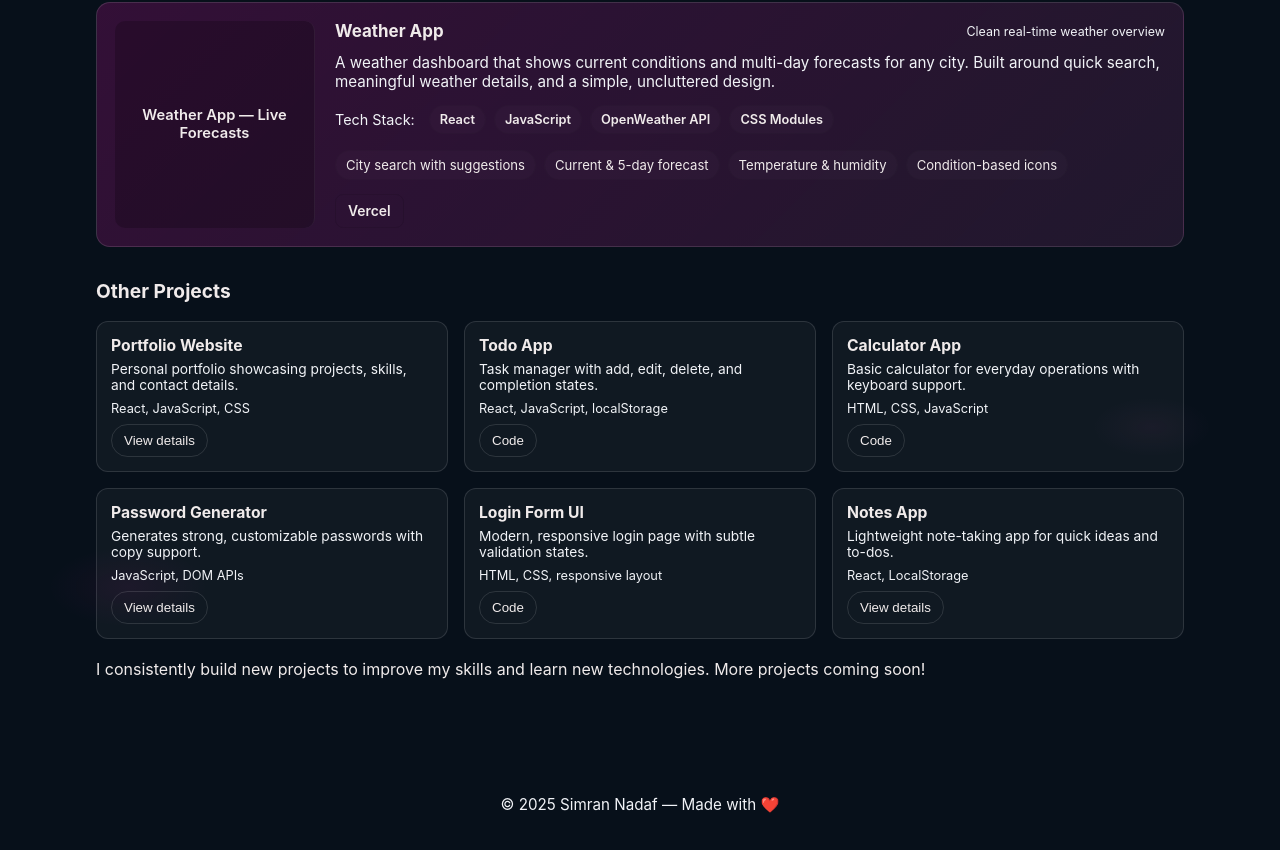
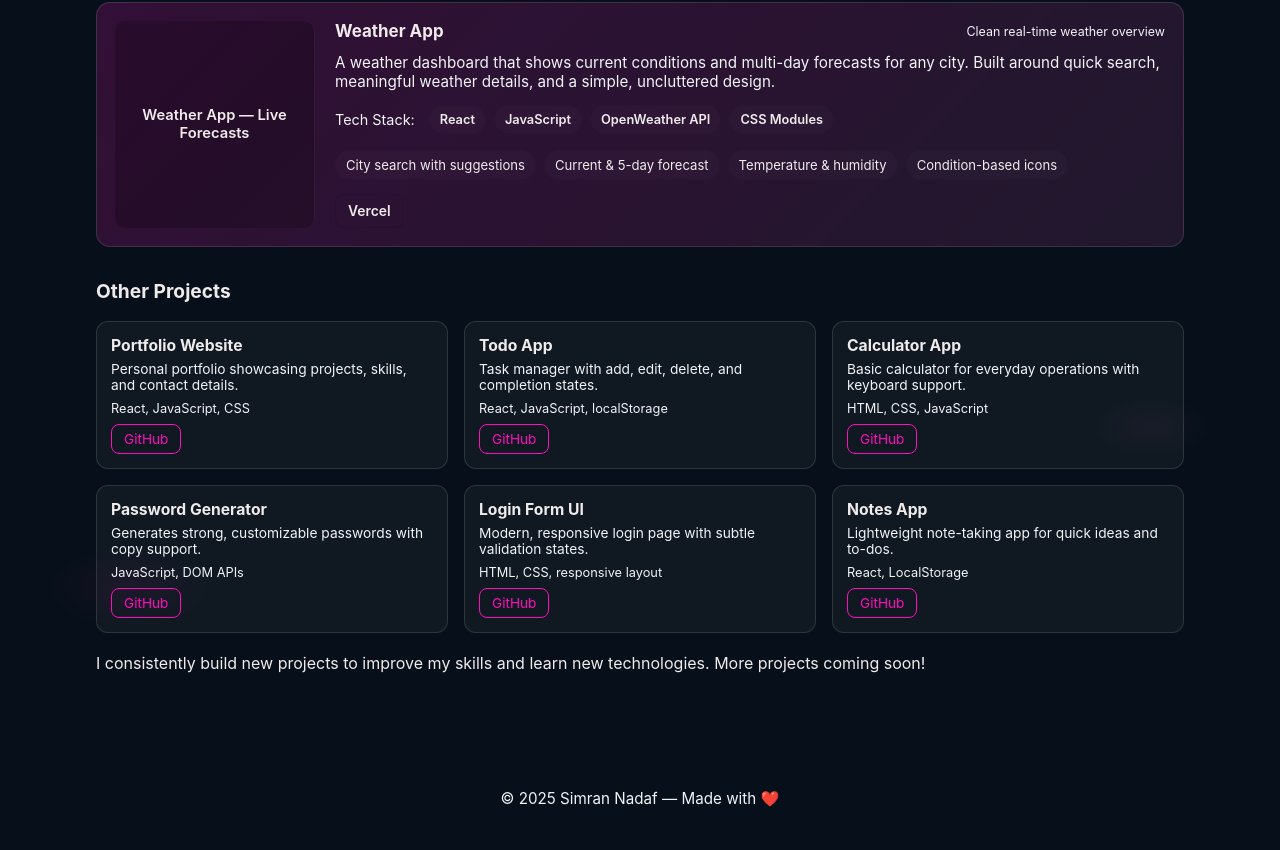
Before and after one commit to SimranNadaf2608/My-Portfolio, a React (Create React App) app in the folder frontend/: page /projects in a window 1280 px wide. Shown: the part 1093-1943 px from the top of the page. Built offline with nearby package versions, Linux system fonts and the light colour scheme.

Commit message:
completed

```diff
--- a/frontend/src/index.css
+++ b/frontend/src/index.css
@@ -541,7 +541,25 @@ body.light .projects-page {
 .other-project-card h3 { font-size:0.98rem; margin-bottom:6px; color:var(--text); }
 .other-project-desc { font-size:0.86rem; color:var(--muted); margin-bottom:8px; }
 .other-project-tech { font-size:0.8rem; color:var(--muted); margin-bottom:8px; }
-.other-project-link { padding:8px 12px; border-radius:999px; border:1px solid var(--proj-card-border); background:transparent; color:var(--text); }
+.other-project-link {
+  display: inline-block;
+  padding: 6px 12px;                 /* smaller size */
+  font-size: 0.85rem;                /* smaller text */
+  border-radius: 8px;                /* smooth corners */
+  background: transparent;
+  border: 1px solid var(--accent);   /* keep border (optional) */
+  color: var(--accent);
+  text-decoration: none !important;  /* REMOVE underline */
+  transition: 0.2s ease;
+}
+
+/* Hover effect */
+.other-project-link:hover {
+  background: var(--accent);
+  color: var(--resume-text);         /* light text inside pink background */
+  transform: translateY(-2px);
+}
+
 
 /* Responsive tweaks */
 @media (max-width:900px){
--- a/frontend/src/pages/Projects.jsx
+++ b/frontend/src/pages/Projects.jsx
@@ -16,7 +16,7 @@ const featuredProjects = [
       "Persistent shopping cart",
       "Responsive layout"
     ],
-    github: "https://github.com/yourusername/shopnest",
+    github: "https://github.com/SimranNadaf2608/Recipe-App.git",
     demo: "",
     vercel: "https://shopnest.vercel.app"
   },
@@ -63,13 +63,50 @@ const featuredProjects = [
 ];
 
 const otherProjects = [
-  { id: "portfolio", title: "Portfolio Website", description: "Personal portfolio showcasing projects, skills, and contact details.", tech: "React, JavaScript, CSS", linkLabel: "View details" },
-  { id: "todo", title: "Todo App", description: "Task manager with add, edit, delete, and completion states.", tech: "React, JavaScript, localStorage", linkLabel: "Code" },
-  { id: "calculator", title: "Calculator App", description: "Basic calculator for everyday operations with keyboard support.", tech: "HTML, CSS, JavaScript", linkLabel: "Code" },
-  { id: "password", title: "Password Generator", description: "Generates strong, customizable passwords with copy support.", tech: "JavaScript, DOM APIs", linkLabel: "View details" },
-  { id: "login-form", title: "Login Form UI", description: "Modern, responsive login page with subtle validation states.", tech: "HTML, CSS, responsive layout", linkLabel: "Code" },
-  { id: "notes", title: "Notes App", description: "Lightweight note-taking app for quick ideas and to-dos.", tech: "React, LocalStorage", linkLabel: "View details" }
+  {
+    id: "portfolio",
+    title: "Portfolio Website",
+    description: "Personal portfolio showcasing projects, skills, and contact details.",
+    tech: "React, JavaScript, CSS",
+    github: "https://github.com/SimranNadaf2608/My-Portfolio"
+  },
+  {
+    id: "todo",
+    title: "Todo App",
+    description: "Task manager with add, edit, delete, and completion states.",
+    tech: "React, JavaScript, localStorage",
+    github: "https://github.com/SimranNadaf2608/Todo-App"
+  },
+  {
+    id: "calculator",
+    title: "Calculator App",
+    description: "Basic calculator for everyday operations with keyboard support.",
+    tech: "HTML, CSS, JavaScript",
+    github: "https://github.com/SimranNadaf2608/Calculator"
+  },
+  {
+    id: "password",
+    title: "Password Generator",
+    description: "Generates strong, customizable passwords with copy support.",
+    tech: "JavaScript, DOM APIs",
+    github: "https://github.com/SimranNadaf2608/Password-Generator"
+  },
+  {
+    id: "login-form",
+    title: "Login Form UI",
+    description: "Modern, responsive login page with subtle validation states.",
+    tech: "HTML, CSS, responsive layout",
+    github: "https://github.com/SimranNadaf2608/Login-Form"
+  },
+  {
+    id: "notes",
+    title: "Notes App",
+    description: "Lightweight note-taking app for quick ideas and to-dos.",
+    tech: "React, LocalStorage",
+    github: "https://github.com/SimranNadaf2608/Notes-App"
+  }
 ];
+
 
 export default function Projects() {
   return (
@@ -144,21 +181,34 @@ export default function Projects() {
       {/* Other projects */}
       <section className="projects-section">
                   <h2 className="projects-section-title">Other Projects</h2>
+
                   <div className="projects-other-grid">
                     {otherProjects.map(p => (
                       <article key={p.id} className="other-project-card">
                         <h3>{p.title}</h3>
                         <p className="other-project-desc">{p.description}</p>
                         <p className="other-project-tech">{p.tech}</p>
-              <button className="other-project-link">{p.linkLabel}</button>
+
+                        <a
+                          href={p.github}
+                          className="other-project-link"
+                          target="_blank"
+                          rel="noreferrer"
+                        >
+                          GitHub
+                        </a>
                       </article>
                     ))}
                   </div>
+
                   <br />
+
                   <p className="projects-note">
-          I consistently build new projects to improve my skills and learn new technologies. More projects coming soon!
+                    I consistently build new projects to improve my skills and learn new technologies.
+                    More projects coming soon!
                   </p>
         </section>
+
     </div>
   );
 }
```
Lines whose indentation alone changed are shown as unchanged.
